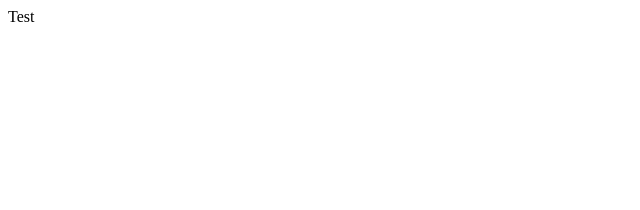
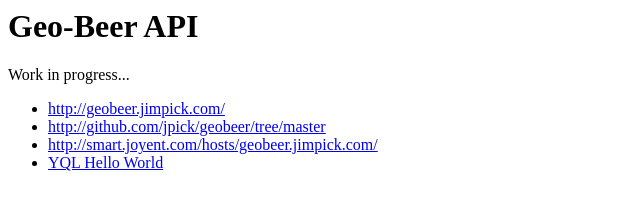
Before and after one commit to jimpick/geobeer, a plain HTML site: page web/public/index.html in a window 1280 px wide. Shown: the whole page, without its empty margins (0-640 px from the left). Drawn offline with Linux system fonts and the light colour scheme.

Commit message:
Add public web page.
No beer API yet, but I got Hello World.

```diff
--- a/js/bootstrap.js
+++ b/js/bootstrap.js
@@ -1,6 +1,6 @@
 system.use("com.joyent.Sammy");
 system.use("com.joyent.Resource");
 
-function main( aRequest ) {
-  return "Geo-Beer API";
-}
+GET("/", function() {
+  return redirect("/index.html");
+});
--- a/web/public/index.html
+++ b/web/public/index.html
@@ -1,5 +1,13 @@
 <html>
+<title>Geo-Beer API</title>
 <body>
-Test
+<h1>Geo-Beer API</h1>
+<p>Work in progress...</p>
+<ul>
+<li><a href="http://geobeer.jimpick.com/">http://geobeer.jimpick.com/</a></li>
+<li><a href="http://github.com/jpick/geobeer/tree/master">http://github.com/jpick/geobeer/tree/master</a></li>
+<li><a href="http://smart.joyent.com/hosts/geobeer.jimpick.com">http://smart.joyent.com/hosts/geobeer.jimpick.com/</a></li>
+<li><a href="http://developer.yahoo.com/yql/console/?q=USE%20%22http%3A%2F%2Fgeobeer.jimpick.com%2Fyql%2Fhelloworld.xml%22%20AS%20helloworld%3B%20select%20*%20from%20helloworld">YQL Hello World</a></li>
+</ul>
 </body>
 </html>
```
